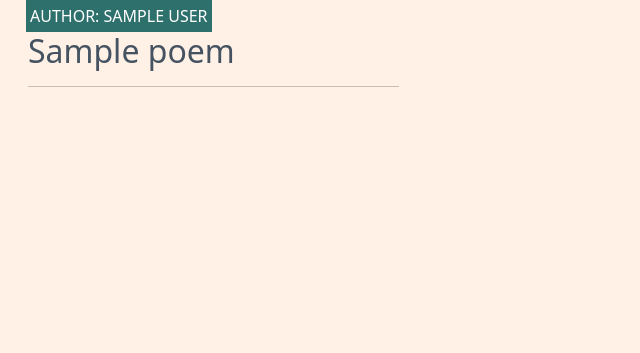
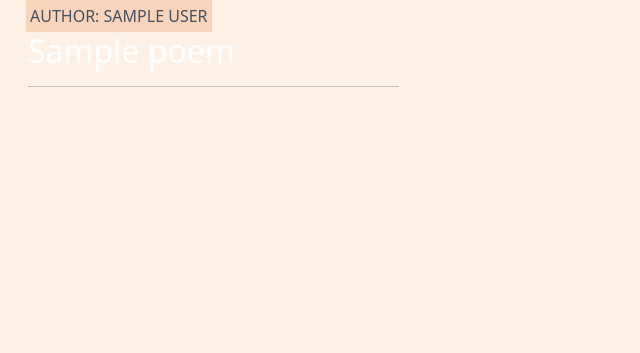
Before and after one commit to kkumyk/kabardian-poetry-collection, a Django app: page /poems/ in a window 1280 px wide. Shown: the part 67-420 px from the top of the page, without its empty margins (0-640 px from the left). Run offline with Django 5.2, Linux system fonts and the light colour scheme; tables that the repository leaves empty hold one stand-in row (values such as "Sample post").

```diff
--- a/kabardian-poetry-project/static/css/style.css
+++ b/kabardian-poetry-project/static/css/style.css
@@ -41,7 +41,7 @@ body {
     bottom: 15%;
     min-width: 30%;
     left: -2px;
-    background-color: #2d706c;
+    background-color: #f7d4bb;
 }
 
 .scale {
@@ -50,7 +50,7 @@ body {
 }
 
 .author {
-    color: white;
+    color: #445261;
     margin: 4px;
     text-transform: uppercase;
 }
@@ -87,7 +87,7 @@ body {
 
 .poem-link {
     text-decoration: none;
-    color: #445261;
+    color: white;
 }
 
 .poem-link:hover,
```
